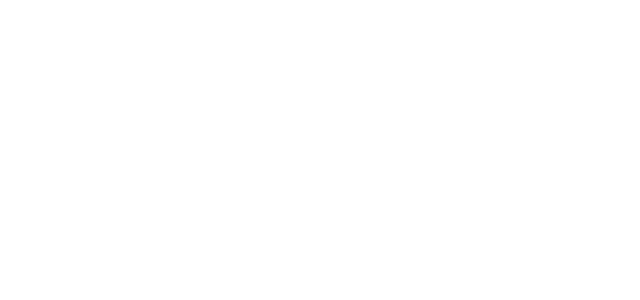
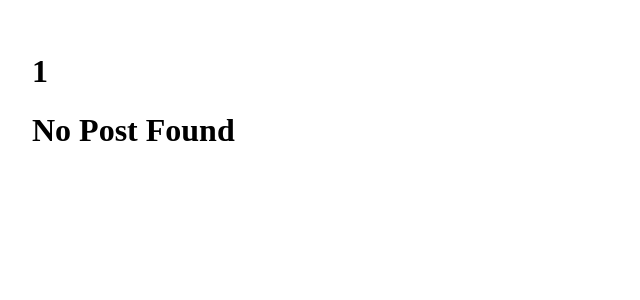
Before and after one commit to Collaborative-Software-Development-Club/ReactNewsBlog, a React (Create React App) app in the folder react-news-blog/: page /authors/1 in a window 1280 px wide. Before the commit this address had no page. Shown: the top 300 px of the page, without its empty margins (0-640 px from the left). Built offline with nearby package versions, Linux system fonts and the light colour scheme.

Commit message:
created author page

```diff
--- a/react-news-blog/src/App.js
+++ b/react-news-blog/src/App.js
@@ -5,6 +5,7 @@
 
 import MainPage from './layouts/MainPage'
 import PostPage from './layouts/PostPage'
+import AuthorPage from './layouts/AuthorPage'
 
 import useData from './data/useData.js'
 
@@ -17,6 +18,7 @@
                 <Routes>
                     <Route index element={<MainPage posts={posts} uploadPost={uploadPost} />} />
                     <Route path='/post/:id' element={<PostPage />} />
+                    <Route path='/authors/:author' element={<AuthorPage posts={posts}/>} />
                 </Routes>
             </BrowserRouter>
         </>
--- a/react-news-blog/src/data/placeholder.json
+++ b/react-news-blog/src/data/placeholder.json
@@ -7,7 +7,7 @@
             "id": "b2c8d7f5",
             "title": "My new post!",
             "content": "this is a post I wrote. It is the first one.",
-            "author": "John Doe",
+            "author": "JohnDoe",
             "date": "2014-03-12T13:37:27+00:00",
             "likes": 234
         },
--- /dev/null
+++ b/react-news-blog/src/layouts/AuthorPage/index.jsx
@@ -0,0 +1,45 @@
+import React from 'react'
+import PostPreview from '../../components/PostPreview'
+
+import useUserData from '../../data/useUserData.js'
+
+import {useParams} from 'react-router-dom'
+
+import { Link } from 'react-router-dom'
+
+const AuthorPage = ({ posts, uploadPost }) => {
+    const user = useUserData()
+    const { author } = useParams()
+
+    console.log('main page', posts)
+
+	const filteredPosts = posts.filter((postData) => postData.author === author)
+
+
+        return (
+			<>
+
+				<h1>{author}</h1>
+
+				{filteredPosts.length === 0 ? <h1>No Post Found</h1> :
+
+				<div>
+					<ul className='blog-Post-Stream'>
+						{filteredPosts.map((post) => (
+							<li>
+								<Link to={`./post/${post.author}`}>
+									<PostPreview postData={post} key={post.id} />
+								</Link>
+							</li>
+						))}
+					</ul>
+				</div>
+}
+			</>
+		)
+
+
+
+}
+
+export default AuthorPage
--- a/react-news-blog/src/layouts/MainPage/index.jsx
+++ b/react-news-blog/src/layouts/MainPage/index.jsx
@@ -1,6 +1,6 @@
 import React from "react";
 import PostWriter from "./PostWriter.jsx";
-import PostPreview from "./PostPreview.jsx";
+import PostPreview from "../../components/PostPreview.jsx";
 
 import useUserData from "../../data/useUserData.js"
 
--- a/react-news-blog/src/layouts/PostPage/index.jsx
+++ b/react-news-blog/src/layouts/PostPage/index.jsx
@@ -14,6 +14,7 @@
         return  <h1>Post not found</h1>
     }
 	return (
+
 		<>
 			<BlogPost postData={postData}/>
             <h2>Comments:</h2>
```
Also changed, not shown: react-news-blog/src/components/PostPreview.jsx (renamed from react-news-blog/src/layouts/MainPage/PostPreview.jsx).
